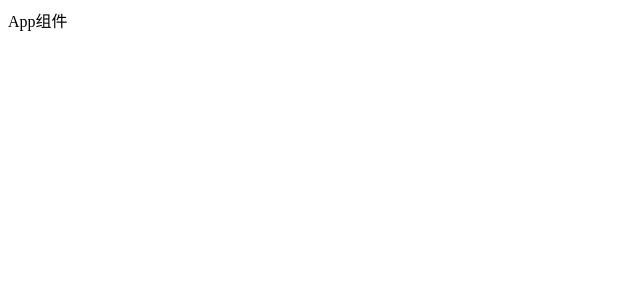
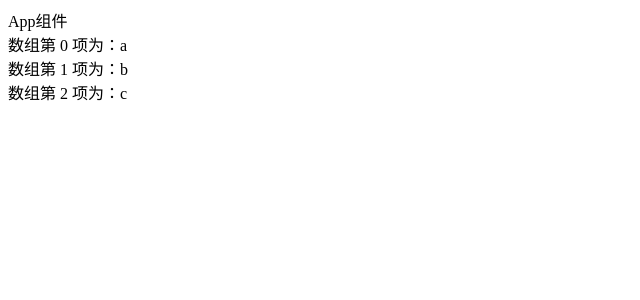
Before and after one commit to heycn/react-demo-1, a React (Create React App) app: page / in a window 1280 px wide. Shown: the top 300 px of the page, without its empty margins (0-640 px from the left). Built offline with nearby package versions, Linux system fonts and the light colour scheme.

Commit message:
在 React 中使用 map

```diff
--- a/src/App.jsx
+++ b/src/App.jsx
@@ -1,8 +1,26 @@
-import React from "react"
+import React from 'react'
 
 const App = () => {
-  return(
-    <div>App组件</div>
+  return (
+    <div>
+      App组件
+      <Component numbers={['a', 'b', 'c']} />
+    </div>
   )
 }
+
+const Component = (props) => {
+  return (
+    <div>
+      {props.numbers.map((item, index) => {
+        return (
+          <div>
+            数组第 {index} 项为：{item}
+          </div>
+        )
+      })}
+    </div>
+  )
+}
+
 export default App
```
